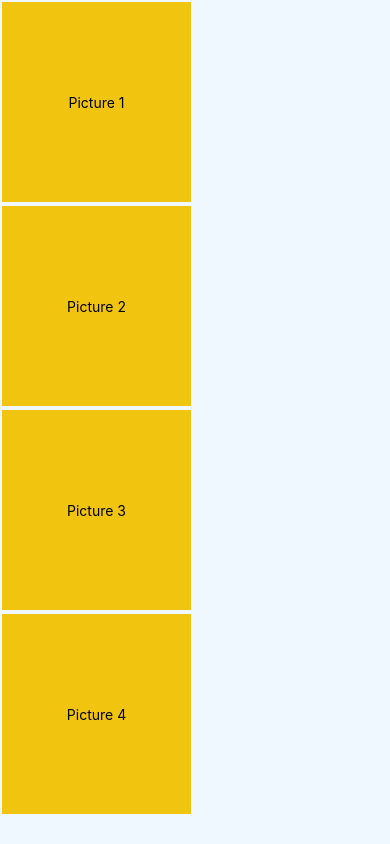
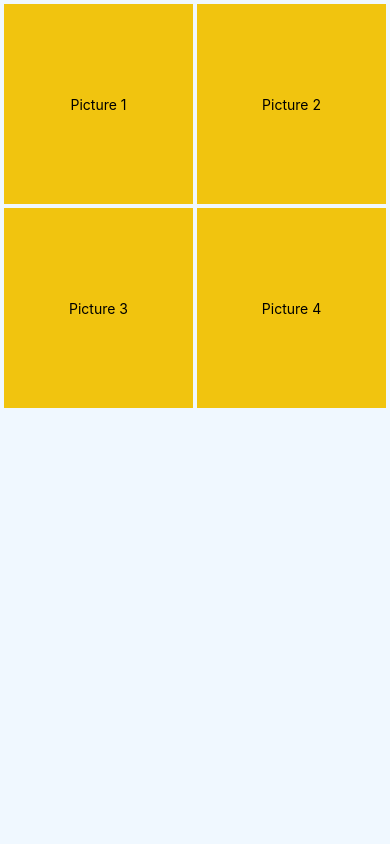
Before and after one commit to jaredsbt/GardenofRosas, a React Native app: screen / in a window 390 px wide. Built offline with nearby package versions, Linux system fonts and the light colour scheme.

Commit message:
Grid layout is fixed to be 2 by 2

```diff
--- a/App.js
+++ b/App.js
@@ -52,10 +52,13 @@ export default function App() {
 
   return (
     <ScrollView style = {styles.scrollContainer}>
-      <View style = {styles.box}><Text>Picture 1</Text></View>
-      <View style = {styles.box}><Text>Picture 2</Text></View>
-      <View style = {styles.box}><Text>Picture 3</Text></View>
-      <View style = {styles.box}><Text>Picture 4</Text></View>
+      <View style = {styles.container}>
+        <View style = {styles.box}><Text>Picture 1</Text></View>
+        <View style = {styles.box}><Text>Picture 2</Text></View>
+        <View style = {styles.box}><Text>Picture 3</Text></View>
+        <View style = {styles.box}><Text>Picture 4</Text></View>
+      </View>
+
     </ScrollView>
 
     // <View>
```
